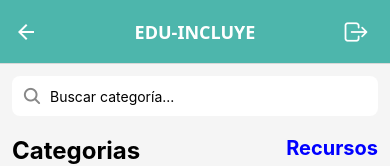
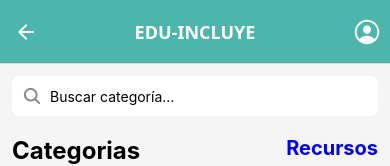
Before and after one commit to oscarMolina1523/EduIncluyeFrontend, a React Native app: screen /Home in a window 390 px wide. Shown: the top 166 px of the page. Built offline with nearby package versions, Linux system fonts and the light colour scheme; no server answers.

Commit message:
adding profile screen in navigation component

```diff
--- a/src/routes/Navigation.tsx
+++ b/src/routes/Navigation.tsx
@@ -8,6 +8,7 @@ import React from "react";
 import { Ionicons } from "@expo/vector-icons";
 import { useAuth } from "../context/AuthContext";
 import ResourcesScreen from "../screens/Resources";
+import ProfileScreen from "../screens/ProfileScreen";
 
 export type RootStackParamList = {
   Home: undefined;
@@ -15,6 +16,7 @@ export type RootStackParamList = {
   Register: undefined;
   ContentDetail: { categoryId: string };
   Resources: undefined;
+  Profile: undefined;
 };
 const Stack = createNativeStackNavigator<RootStackParamList>();
 const Navigation = () => {
@@ -46,33 +48,37 @@ const Navigation = () => {
       <Stack.Screen
         name="Home"
         component={HomeScreen}
-        options={{
+        options={({ navigation }) => ({
           headerShown: true,
           title: "EDU-INCLUYE",
           headerRight: () => (
             <View
               style={{
-                marginRight: 12, // espacio del borde derecho
-                padding: 8, // área táctil cómoda
-                minWidth: 44, // tamaño mínimo recomendado por Apple/Google
+                padding: 8,
+                minWidth: 80,
                 minHeight: 44,
                 flexDirection: "row",
                 alignItems: "center",
-                justifyContent: "center",
+                justifyContent: "flex-end",
               }}
             >
-              <TouchableOpacity onPress={logout}>
-                <Ionicons name="log-out-outline" size={28} color="white" />
+              <TouchableOpacity onPress={() => navigation.navigate("Profile")}>
+                <Ionicons
+                  name="person-circle-outline"
+                  size={30}
+                  color="white"
+                />
               </TouchableOpacity>
             </View>
           ),
-        }}
+        })}
       />
+
       <Stack.Screen
         name="ContentDetail"
         component={ContentDetailScreen}
         options={{
-          title:"Detalles de Categoria",
+          title: "Detalles de Categoria",
         }}
       />
       <Stack.Screen
@@ -82,6 +88,13 @@ const Navigation = () => {
           title: "Recursos",
         }}
       />
+      <Stack.Screen
+        name="Profile"
+        component={ProfileScreen}
+        options={{
+          title: "Perfil",
+        }}
+      />
     </Stack.Navigator>
   );
 };
```
